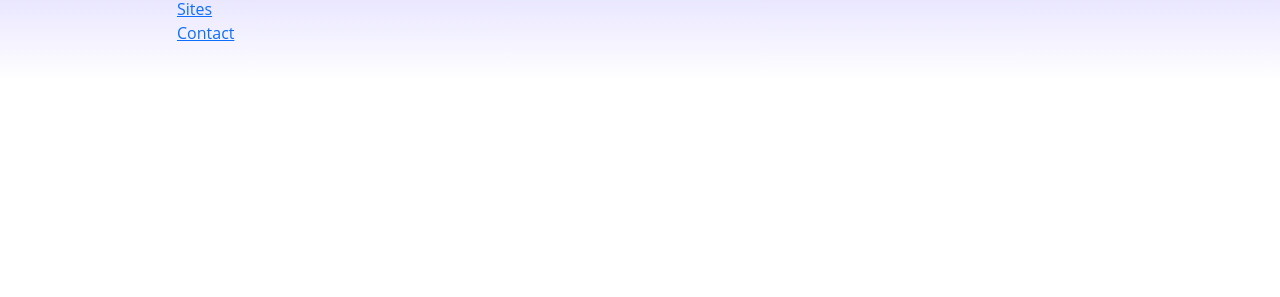
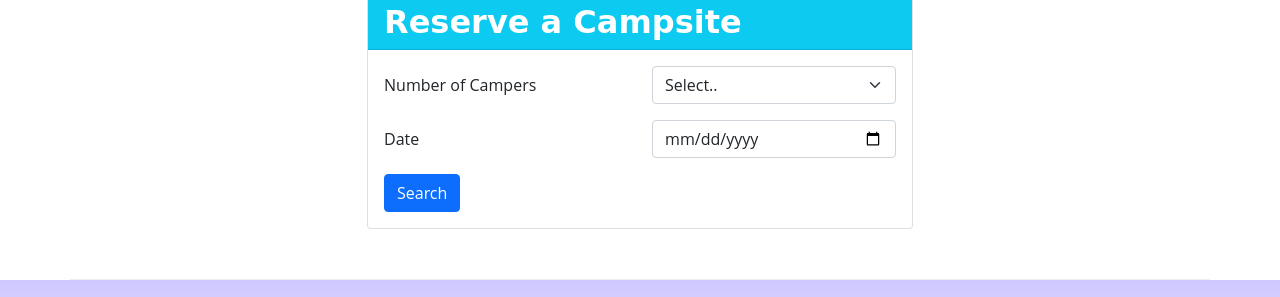
Before and after one commit to huypham2309/nucampsites, a website: page index.html in a window 1280 px wide. Shown: the part 1537-1834 px from the top of the page. Before the commit the page ends 1618 px from the top, so only its background shows below. Drawn offline with nearby package versions, Linux system fonts and the light colour scheme; a web font is replaced by a local one.

Commit message:
My second Project

```diff
--- a/index.html
+++ b/index.html
@@ -29,6 +29,11 @@
                 <div class="col">
                     <h1>NuCamp</h1>
                     <h2>a better way to camp</h2>
+                    <div class="col-md-4 col-xl-2 col-xs-12">
+                        <div class="mt-4">
+                            <a role="button" class="btn btn-info text-nowrap" href="#reserveForm" >Reserve Campsite</a>
+                        </div>
+                    </div>
                 </div>
             </div>
         </div>
@@ -78,7 +83,6 @@
                         <h3>React Lake Campground</h3>
                         <p class="d-none d-sm-block">Nestled in the foothills of the Chrome Mountains, this campground on the shores of the pristine React Lake is a favorite for fly fishers.</p><img class="d-flex ml-3 img-thumbnail" src="img/react-lake-thumb.jpg" alt="React Lake Thumb"/>
                     </div>
-
                 </div>
             </div>
         </div>
@@ -93,6 +97,45 @@
                     <div class="media-body align-self-center">
                         <h3>Bootstrap Outfitters</h3>
                         <p class="d-none d-sm-block">Bootstrap Outfitters supplies you with gear you need at prices you can't beat.</p>
+                    </div>
+                </div>
+            </div>
+        </div>
+
+        <div class="row row-content">
+            <div class="col col-sm-6 mx-auto">
+                <div class="card">
+                    <h3 class="card-header text-white bg-info">Reserve a Campsite</h3>
+                    <div class="card-body">
+                        <form id="reserveForm">
+                            <div class="row">
+                                <label for="numCampers" class="col-sm-6 col-xs-12 col-form-label">Number of Campers</label>
+                                <div class="col-sm-6">
+                                    <select class="form-select" id="numCampers" name="numCampers">
+                                        <option>Select..</option>
+                                        <option>1</option>
+                                        <option>2</option>
+                                        <option>3</option>
+                                        <option>4</option>
+                                        <option>5</option>
+                                        <option>6</option>
+                                        <option>7</option>
+                                    </select>
+                                </div>
+                            </div>
+
+                            <div class="row form-group mt-3">
+                                <label for="date" class="col-sm-6 col-form-label">Date</label>
+                                <div class="col col-sm-6">
+                                    <input class="form-control" type="date" id="date" name="date" placeholder="Date" />
+                                </div>
+                            </div>
+
+                            <div class="col mt-3">
+                                <button type="submit" class="btn btn-primary">Search</button>
+                            </div>
+
+                        </form>
                     </div>
                 </div>
             </div>
```
